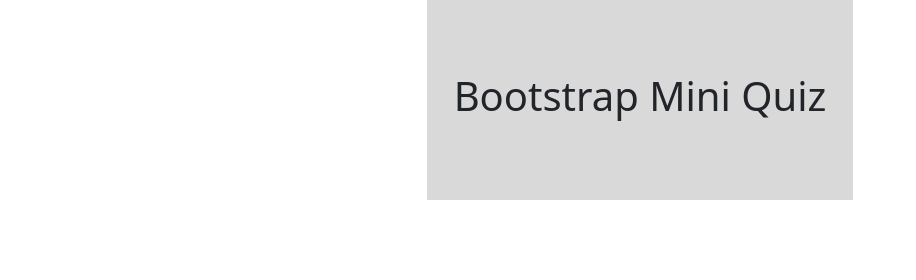
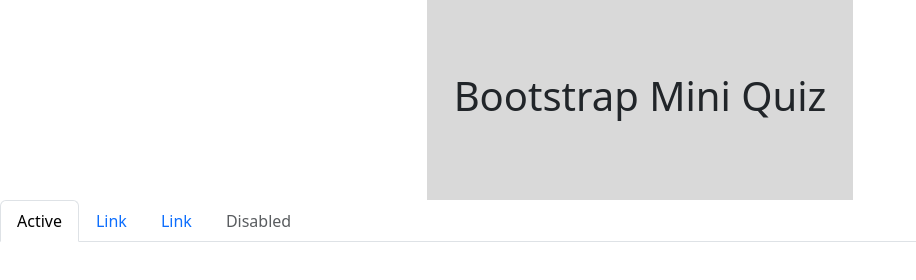
Before and after one commit to davidmonterrosa/BootStrapQuiz-2, a plain HTML site: page index.html in a window 1280 px wide. Shown: the whole page, without its empty margins (0-916 px from the left). Drawn offline with nearby package versions, Linux system fonts and the light colour scheme.

Commit message:
added pages

```diff
--- a/index.html
+++ b/index.html
@@ -1,17 +1,15 @@
 <!DOCTYPE html>
 <html lang="en">
+
 <head>
   <meta charset="utf-8" />
   <meta name="viewport" content="width=device-width, initial-scale=1" />
   <title>Bootstrap Quiz</title>
   <link rel="stylesheet" href="./Styles/Styles.css" />
-    <link
-      href="https://cdn.jsdelivr.net/npm/bootstrap@5.3.2/dist/css/bootstrap.min.css"
-      rel="stylesheet"
-      integrity="sha384-T3c6CoIi6uLrA9TneNEoa7RxnatzjcDSCmG1MXxSR1GAsXEV/Dwwykc2MPK8M2HN"
-      crossorigin="anonymous"
-    />
+  <link href="https://cdn.jsdelivr.net/npm/bootstrap@5.3.2/dist/css/bootstrap.min.css" rel="stylesheet"
+    integrity="sha384-T3c6CoIi6uLrA9TneNEoa7RxnatzjcDSCmG1MXxSR1GAsXEV/Dwwykc2MPK8M2HN" crossorigin="anonymous" />
 </head>
+
 <body>
   <div class="row">
     <div class="d-flex justify-content-center">
@@ -21,11 +19,27 @@
     </div>
   </div>
 
+  <div class="container"></div>
+  <ul class="nav nav-tabs">
+    <li class="nav-item">
+      <a class="nav-link active" aria-current="page" href="#">Active</a>
+    </li>
+    <li class="nav-item">
+      <a class="nav-link" href="#">Link</a>
+    </li>
+    <li class="nav-item">
+      <a class="nav-link" href="#">Link</a>
+    </li>
+    <li class="nav-item">
+      <a class="nav-link disabled" aria-disabled="true">Disabled</a>
+    </li>
+  </ul>
 
-    <script
-      src="https://cdn.jsdelivr.net/npm/bootstrap@5.3.2/dist/js/bootstrap.bundle.min.js"
+
+
+  <script src="https://cdn.jsdelivr.net/npm/bootstrap@5.3.2/dist/js/bootstrap.bundle.min.js"
     integrity="sha384-C6RzsynM9kWDrMNeT87bh95OGNyZPhcTNXj1NW7RuBCsyN/o0jlpcV8Qyq46cDfL"
-      crossorigin="anonymous"
-      ></script>
+    crossorigin="anonymous"></script>
 </body>
+
 </html>
```
Also changed, not shown: pages/contact.html (added), pages/profile.html (added). Lines whose indentation alone changed are shown as unchanged.
